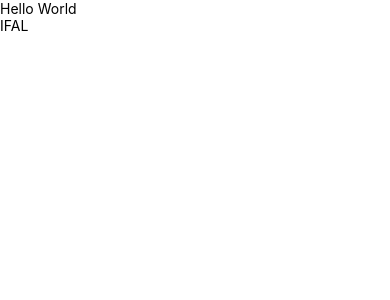
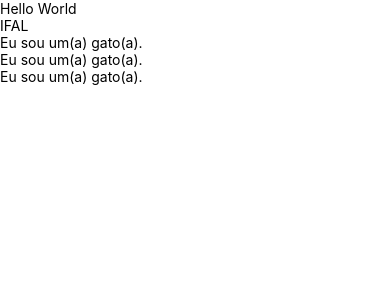
Before and after one commit to glauberferreira/projeto-reactnative, a React Native app: screen / in a window 390 px wide. Shown: the top 300 px of the page. Built offline with nearby package versions, Linux system fonts and the light colour scheme.

Commit message:
cria um componente Gato

```diff
--- a/App.js
+++ b/App.js
@@ -5,8 +5,15 @@ const MyApp = () => {
     <>
       <Text>Hello World</Text>
       <Text>IFAL</Text>
+      <Gato/>
+      <Gato/>
+      <Gato/>
     </>
   )
 }
 
+const Gato = () => {
+  return <Text>Eu sou um(a) gato(a).</Text>
+}
+
 export default MyApp;
```
